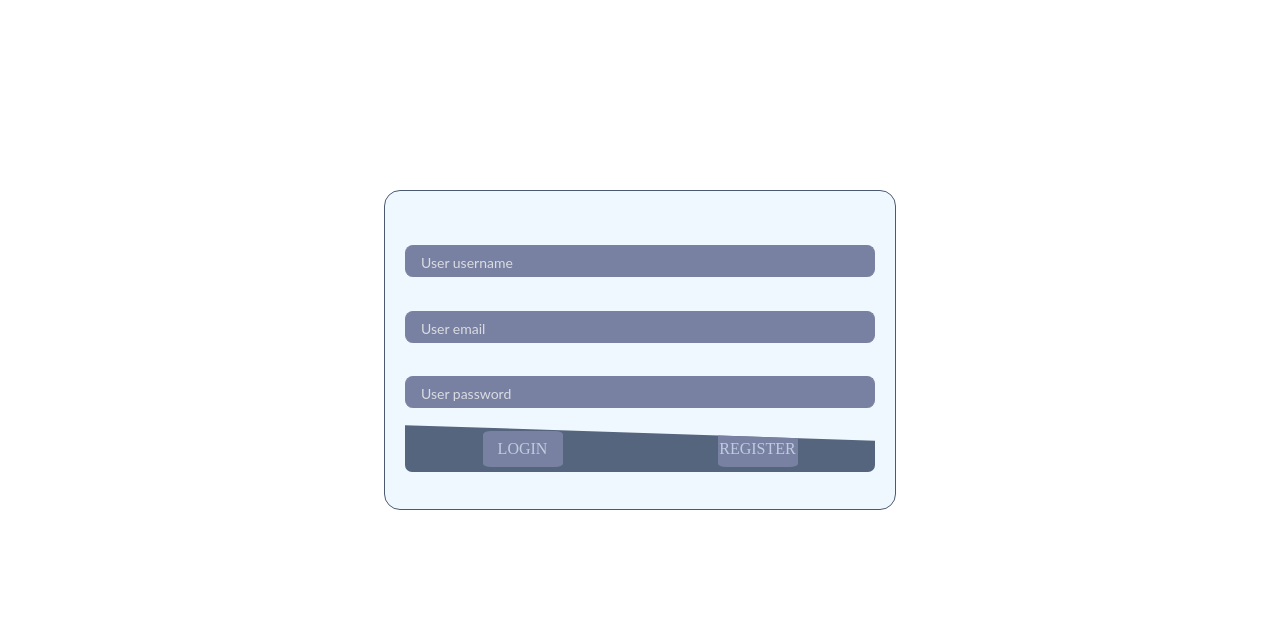
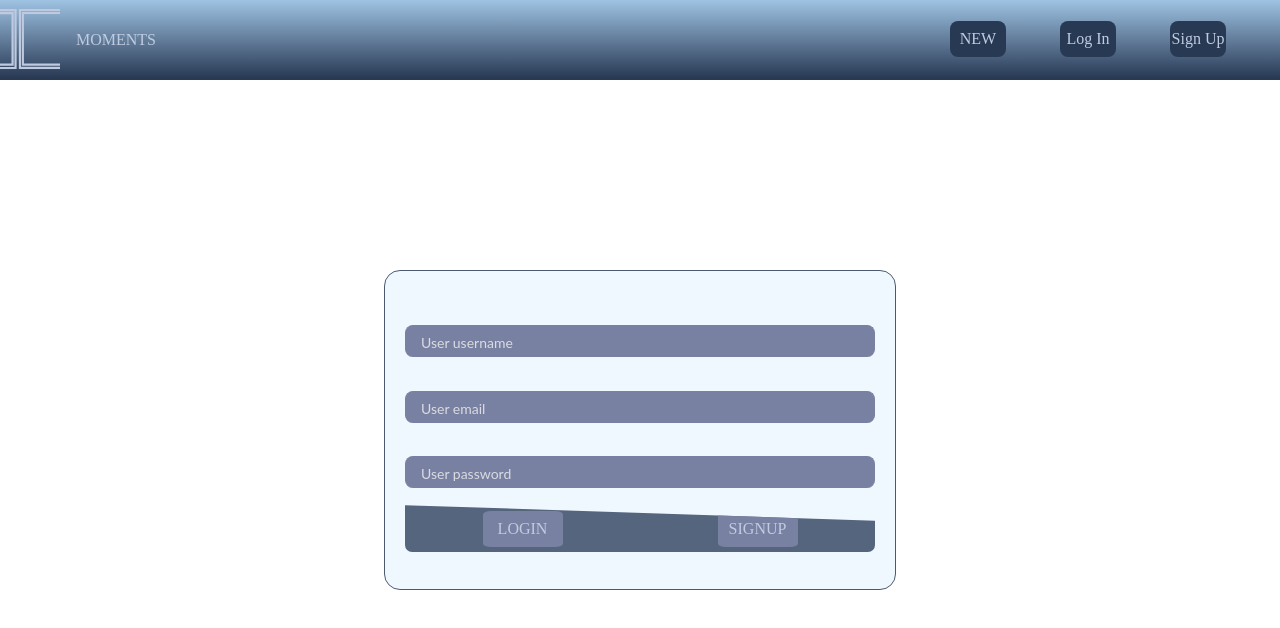
Before and after one commit to nboyaroca/Moments-Front, a React (Create React App) app: page /login in a window 1280 px wide. Shown: the top 628 px of the page. Built offline with nearby package versions, Linux system fonts and the light colour scheme; a web font is replaced by a local one.

Commit message:
login & signup nabvar buttons working

```diff
--- a/src/application/Router.jsx
+++ b/src/application/Router.jsx
@@ -1,7 +1,7 @@
 import React from 'react'
 import { BrowserRouter, Route, Routes } from 'react-router-dom'
 import App from '../App'
-import { LoginPage } from '../pages/LoginPage'
+import LoginPage from '../pages/LoginPage'
 import MomentFormPage from '../pages/MomentFormPage'
 import MomentPage from '../pages/MomentPage'
 
--- a/src/components/forms/Form.styled.jsx
+++ b/src/components/forms/Form.styled.jsx
@@ -34,7 +34,7 @@ export const CtForm = styled.form`
   }
 `;
 
-export const Label = styled.text`
+export const Label = styled.label`
   width: 90%;
   font-size: 1rem;
   font-style: italic;
--- /dev/null
+++ b/src/components/forms/LoginSignUp.jsx
@@ -0,0 +1,103 @@
+import { useState } from "react";
+import { CtForm, CtInput, Label, BtSubmit } from "../../components/forms/Form.styled";
+import { CtButtons } from "../momentCard/Card.styled";
+import { authService } from "../../services/authService";
+
+export const LoginSignup = () => {
+
+  //form
+  const [userData, setUserData] = useState({
+    username: "",
+    email: "",
+    password: "",
+  });
+
+  //page
+  const signup = () => {
+    authService.signup(userData).then((res) => {
+      console.log(res);
+    });
+    resetInputs();
+  };
+
+  const login = () => {
+    delete userData["email"];
+    authService.login(userData).then((res) => {
+      console.log(res);
+    });
+    resetInputs();
+  };
+
+  //form
+
+  const onInputChange = (e) => {
+    let name = e.target.name;
+    let value = e.target.value;
+    setUserData({ ...userData, [name]: value });
+  };
+
+  const handleSubmit = (e) => {
+    e.preventDefault();
+    console.log(userData);
+    e.target.id === "login" ? login() : signup();
+  };
+
+  const resetInputs = () => {
+    setUserData({
+      username: "",
+      email: "",
+      password: "",
+    });
+  };
+
+  return (
+    <div
+      style={{
+        height: "100vh",
+        width: "100vw",
+        display: "flex",
+        flexDirection: "column",
+        justifyContent: "center",
+        alignItems: "center",
+      }}
+    >
+      <CtForm>
+        <Label htmlFor="username" />
+        <CtInput
+          type="text"
+          name="username"
+          aria-label="username"
+          placeholder="User username"
+          value={userData.username}
+          onChange={onInputChange}
+        />
+        <Label htmlFor="email" />
+        <CtInput
+          type="email"
+          name="email"
+          aria-label="email"
+          placeholder="User email"
+          value={userData.email}
+          onChange={onInputChange}
+        />
+        <Label htmlFor="password" />
+        <CtInput
+          type="password"
+          name="password"
+          aria-label="password"
+          placeholder="User password"
+          value={userData.password}
+          onChange={onInputChange}
+        />
+        <CtButtons>
+          <BtSubmit type="submit" id="login" onClick={handleSubmit}>
+            LOGIN
+          </BtSubmit>
+          <BtSubmit type="submit" id="signup" onClick={handleSubmit}>
+            SIGNUP
+          </BtSubmit>
+        </CtButtons>
+      </CtForm>
+    </div>
+  );
+};
--- a/src/components/forms/MomentForm.jsx
+++ b/src/components/forms/MomentForm.jsx
@@ -72,7 +72,7 @@ export function MomentForm() {
   return (
     <CtNewMoment>
       <CtForm onSubmit={handleSubmit}>
-        <Label for="title">
+        <Label htmlFor="title">
           Enter the name of the new picture:
           <CtInput
             type="text"
--- a/src/components/navbar/Navbar.jsx
+++ b/src/components/navbar/Navbar.jsx
@@ -54,8 +54,12 @@ export default function Navbar( props ) {
           <Link to="/form">
             <BtNavbar>NEW</BtNavbar>
           </Link>
-          <BtNavbar>Log In</BtNavbar>
-          <BtNavbar>Sign In</BtNavbar>
+          <Link to="/login">
+            <BtNavbar>Log In</BtNavbar>
+          </Link>
+          <Link to="/login">
+            <BtNavbar>Sign Up</BtNavbar>
+          </Link>
         </CtMenu>
       </CtNavbar>
 
--- a/src/pages/LoginPage.jsx
+++ b/src/pages/LoginPage.jsx
@@ -1,103 +1,17 @@
-import { useState } from "react";
-import { CtForm, CtInput, Label } from "../components/forms/Form.styled";
-import { CtButtons } from "../components/momentCard/Card.styled";
-import { BtSubmit } from "../components/forms/Form.styled";
-import { authService } from "../services/authService";
+import { LoginSignup } from "../components/forms/LoginSignUp";
+import Navbar from "../components/navbar/Navbar";
+import NavbarMobileBottom from "../components/navbar/navbarMobile/NavbarMobileBottom";
 
-export const LoginPage = () => {
-  //form
-  const [userData, setUserData] = useState({
-    username: "",
-    email: "",
-    password: "",
-  });
 
-  //page
-  const register = () => {
-    authService.register(userData).then((res) => {
-      console.log(res);
-    });
-    resetInputs();
-  };
-
-  const login = () => {
-    delete userData["email"];
-    authService.login(userData).then((res) => {
-      console.log(res);
-    });
-    resetInputs();
-  };
-
-  //form
-
-  const onInputChange = (e) => {
-    let name = e.target.name;
-    let value = e.target.value;
-    setUserData({ ...userData, [name]: value });
-  };
-
-  const handleSubmit = (e) => {
-    e.preventDefault();
-    console.log(userData);
-    e.target.id === "login" ? login() : register();
-  };
-
-  const resetInputs = () => {
-    setUserData({
-      username: "",
-      email: "",
-      password: "",
-    });
-  };
+function LoginPage() {
 
   return (
-    <div
-      style={{
-        height: "100vh",
-        width: "100vw",
-        display: "flex",
-        flexDirection: "column",
-        justifyContent: "center",
-        alignItems: "center",
-      }}
-    >
-      <CtForm>
-        <Label for="username" />
-        <CtInput
-          type="text"
-          name="username"
-          aria-label="username"
-          placeholder="User username"
-          value={userData.username}
-          onChange={onInputChange}
-        />
-        <Label for="email" />
-        <CtInput
-          type="email"
-          name="email"
-          aria-label="email"
-          placeholder="User email"
-          value={userData.email}
-          onChange={onInputChange}
-        />
-        <Label for="password" />
-        <CtInput
-          type="password"
-          name="password"
-          aria-label="password"
-          placeholder="User password"
-          value={userData.password}
-          onChange={onInputChange}
-        />
-        <CtButtons>
-          <BtSubmit type="submit" id="login" onClick={handleSubmit}>
-            LOGIN
-          </BtSubmit>
-          <BtSubmit type="submit" id="register" onClick={handleSubmit}>
-            REGISTER
-          </BtSubmit>
-        </CtButtons>
-      </CtForm>
-    </div>
-  );
-};
+    <>
+    <Navbar/>
+    <LoginSignup/>
+    <NavbarMobileBottom/>
+    </>
+  )
+}
+
+export default LoginPage
```
Also changed, not shown: src/utils/AuthUtils.jsx (added, +23 -0 lines).
